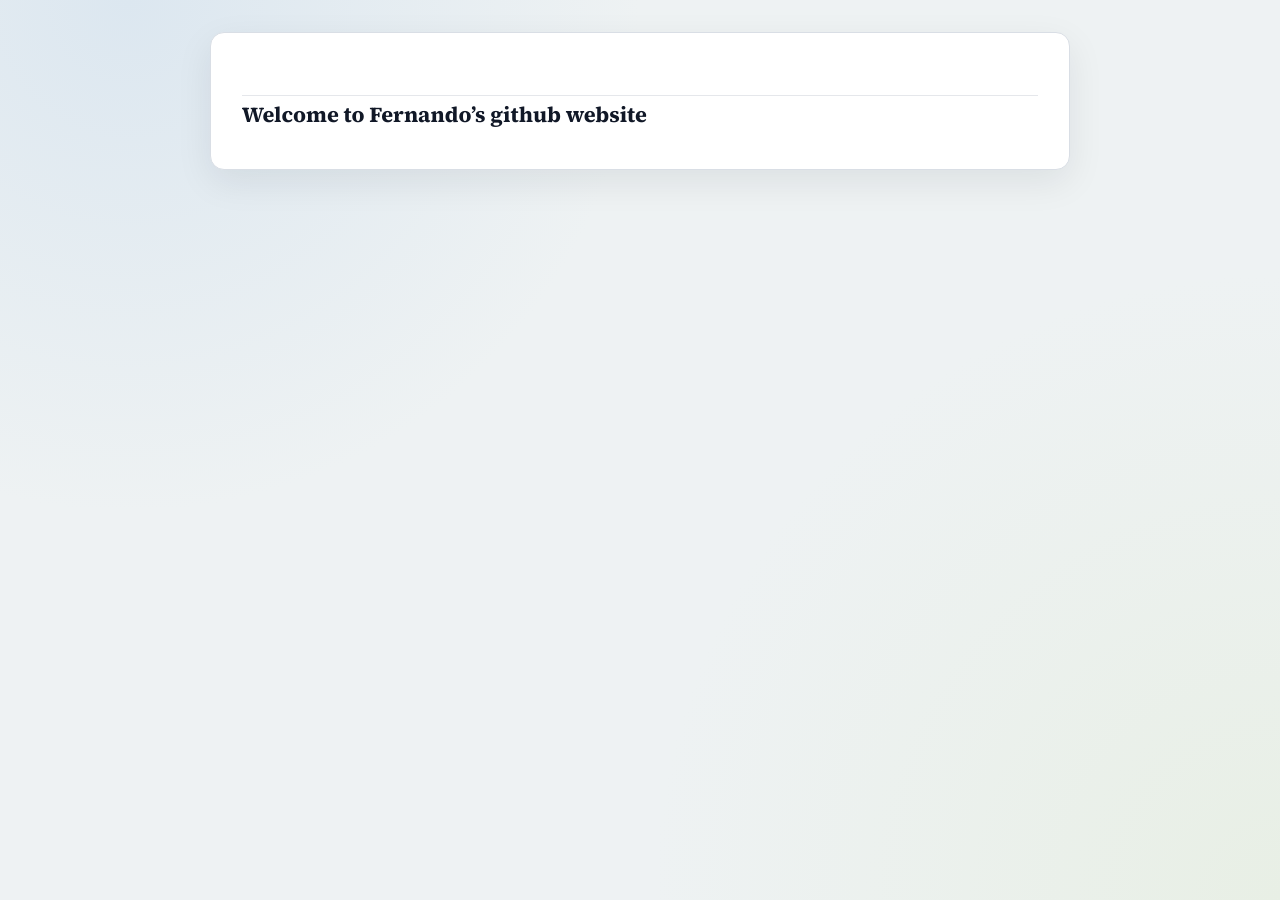
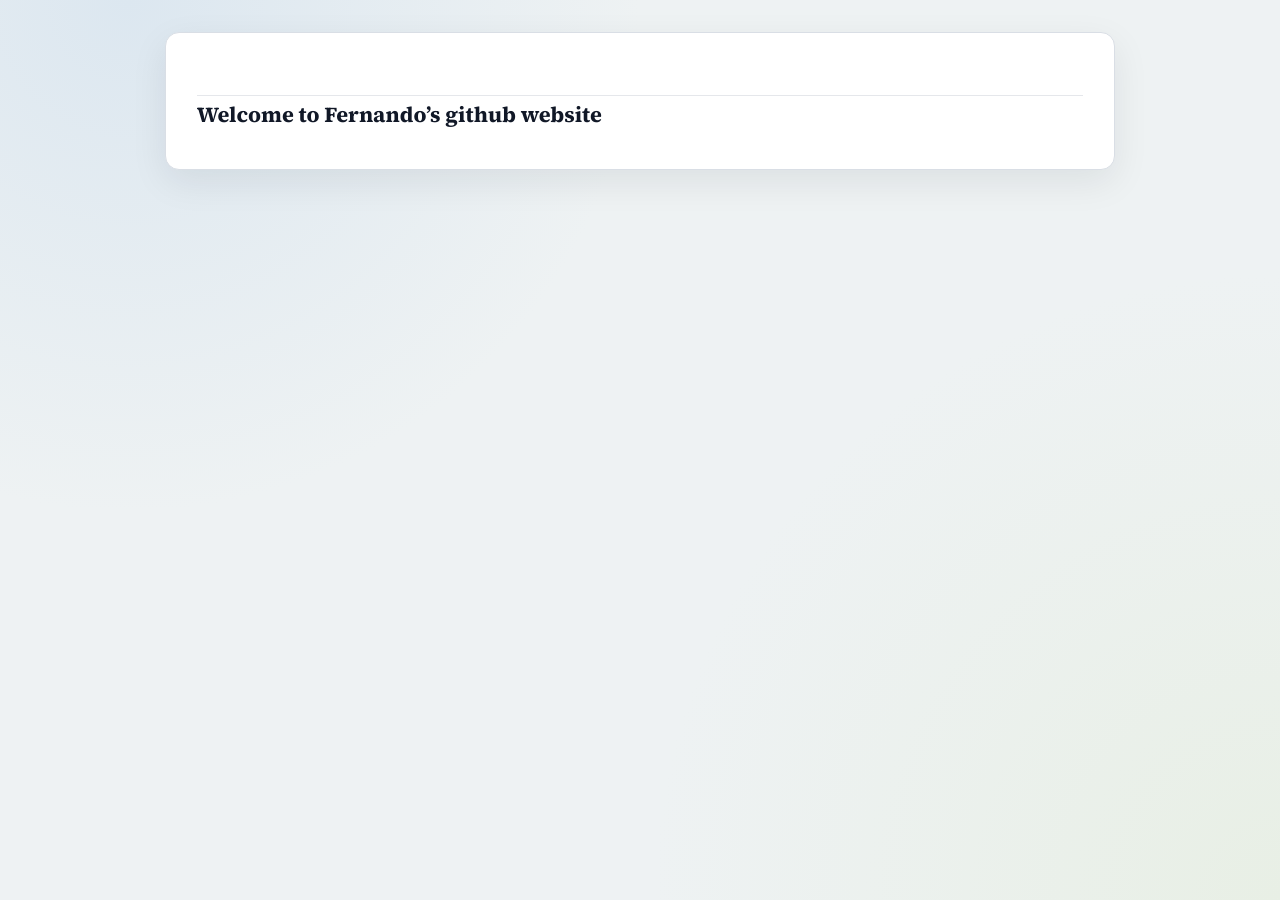
Before and after one commit to fermarcosmac/fermarcosmac.github.io, a Jekyll site: the page built from index.md, in a window 1280 px wide. Built offline with Jekyll 4.4.1, drawn with Linux system fonts in a browser that asks for light colours; our own code applies the rules of GitHub Pages for plain Markdown files.

Commit message:
Increased max width of text column

```diff
--- a/_layouts/default.html
+++ b/_layouts/default.html
@@ -18,7 +18,7 @@
       --border: #d9dee5;
       --link: #1d4f8c;
       --link-hover: #163e6d;
-      --max-width: 860px;
+      --max-width: 950px;
       --radius: 14px;
       --shadow: 0 12px 36px rgba(16, 24, 40, 0.08);
     }
```
